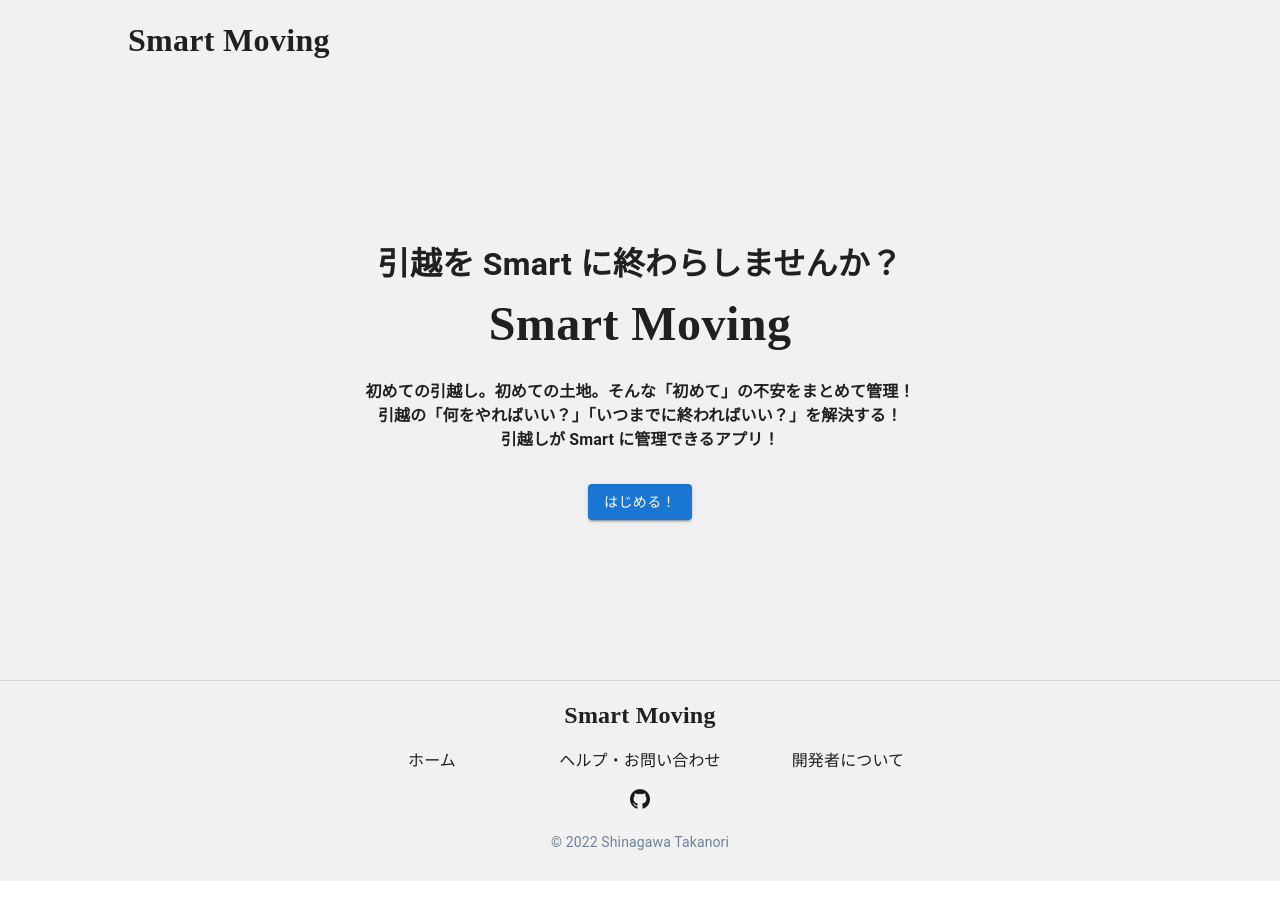
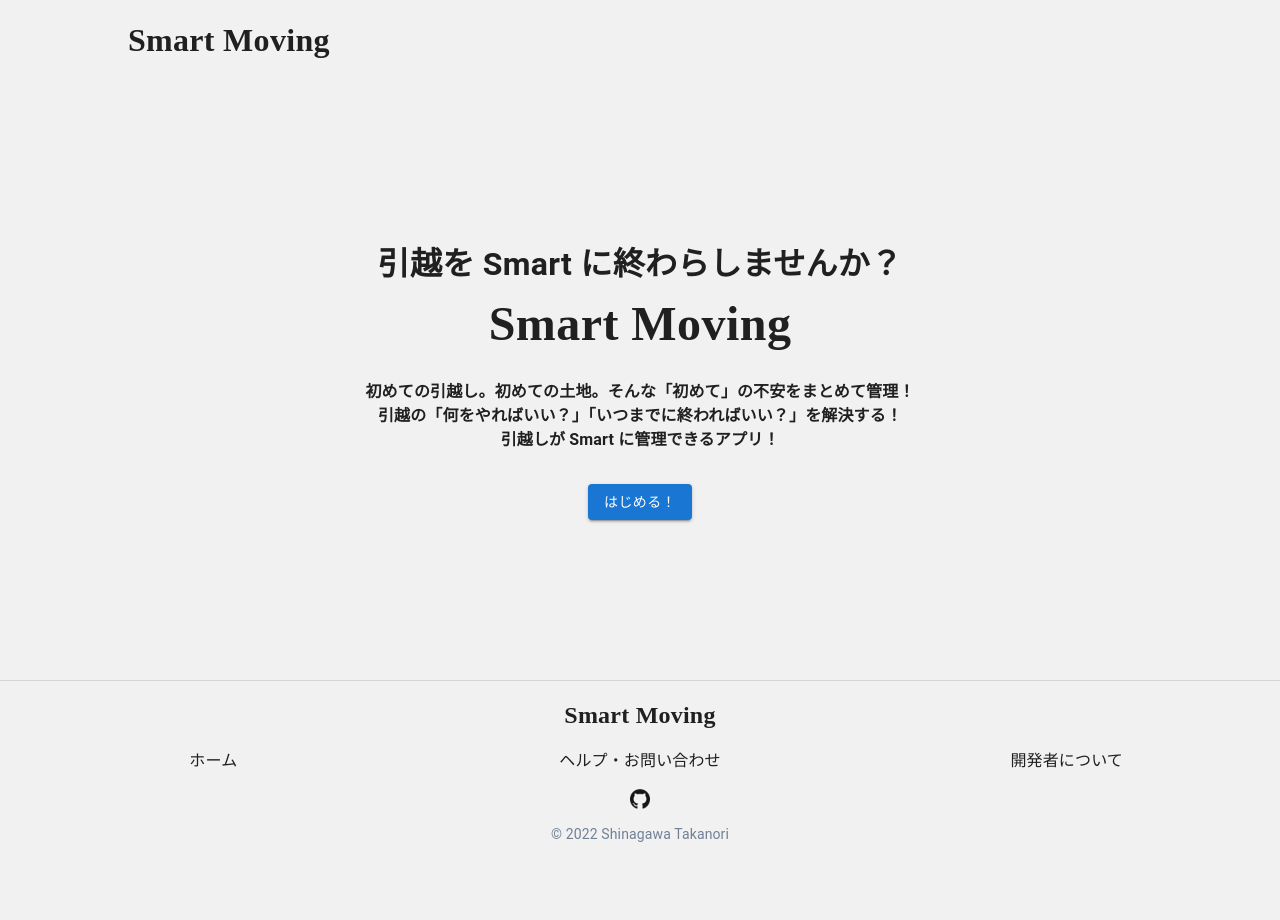
Before and after one commit to shtk0119/Smart_Moving, a Next.js app: page / in a window 1280 px wide. Shown: the top 920 px of the page. Before the commit the page ends 881 px from the top, so only its background shows below. Built offline with nearby package versions, Linux system fonts and the light colour scheme; no server answers.

Commit message:
Home Footer fix

```diff
--- a/src/components/organisms/home/Footer.tsx
+++ b/src/components/organisms/home/Footer.tsx
@@ -1,48 +1,37 @@
 import Link from 'next/link';
 import Image from 'next/image';
-import { Box, Grid, Typography } from '@mui/material';
+import { Box, List, ListItem, styled, Typography } from '@mui/material';
 
 const Footer = () => {
   return (
-    <Box
-      component='footer'
-      height='200px'
-      width='100%'
-      p={2}
-      textAlign='center'
-      bgcolor='#f1f1f1'
-      position='absolute'
-      bottom='0'
-    >
-      <Typography
-        fontFamily='"Oleo Script", cursive'
-        fontWeight='bold'
-        fontSize='24px'
-      >
+    <FooterBox component='footer'>
+      <FooterLogo>
         <Link href='/'>
           Smart Moving
         </Link>
-      </Typography>
+      </FooterLogo>
 
-      <Grid container justifyContent='center' marginTop='16px'>
-        <Grid item xs={2}>
-          <Link href='/' color='default' >
+      <FooterList>
+        <FooterListItem>
+          <Link href='#'>
             ホーム
           </Link>
-        </Grid>
-        <Grid item xs={2}>
-          <Link href='#' color='default'>
+        </FooterListItem>
+
+        <FooterListItem>
+          <Link href='#'>
             ヘルプ・お問い合わせ
           </Link>
-        </Grid>
-        <Grid item xs={2}>
-          <Link href='#' color='default'>
+        </FooterListItem>
+
+        <FooterListItem>
+          <Link href='#'>
             開発者について
           </Link>
-        </Grid>
-      </Grid>
+        </FooterListItem>
+      </FooterList>
 
-      <Box marginTop='16px'>
+      <Box>
         <Link href='https://github.com/shtk928'>
           <Image
             src='/GitHub_Mark_120px.png'
@@ -53,15 +42,42 @@ const Footer = () => {
         </Link>
       </Box>
 
-      <Typography
-        fontSize='14px'
-        color='#718096'
-        marginTop='16px'
-      >
+      <FooterCopyright>
         &copy; 2022 Shinagawa Takanori
-      </Typography>
-    </Box>
-  )
-}
+      </FooterCopyright>
+    </FooterBox>
+  );
+};
 
 export default Footer;
+
+const FooterBox = styled(Box)(() => ({
+  padding: '16px 0',
+  textAlign: 'center'
+}));
+
+const FooterLogo = styled(Typography)(() => ({
+  fontFamily: '"Oleo Script", cursive',
+  fontWeight: 'bold',
+  fontSize: '24px',
+  '@media screen and (max-width:425px)': {
+    fontSize: '16px'
+  }
+}));
+
+const FooterList = styled(List)(() => ({
+  display: 'flex'
+}));
+
+const FooterListItem = styled(ListItem)(() => ({
+  justifyContent: 'center',
+  '@media screen and (max-width:425px)': {
+    fontSize: '10px'
+  }
+}));
+
+const FooterCopyright = styled(Typography)(() => ({
+  fontSize: '14px',
+  color: '#718096',
+  marginTop: '8px'
+}));
```
